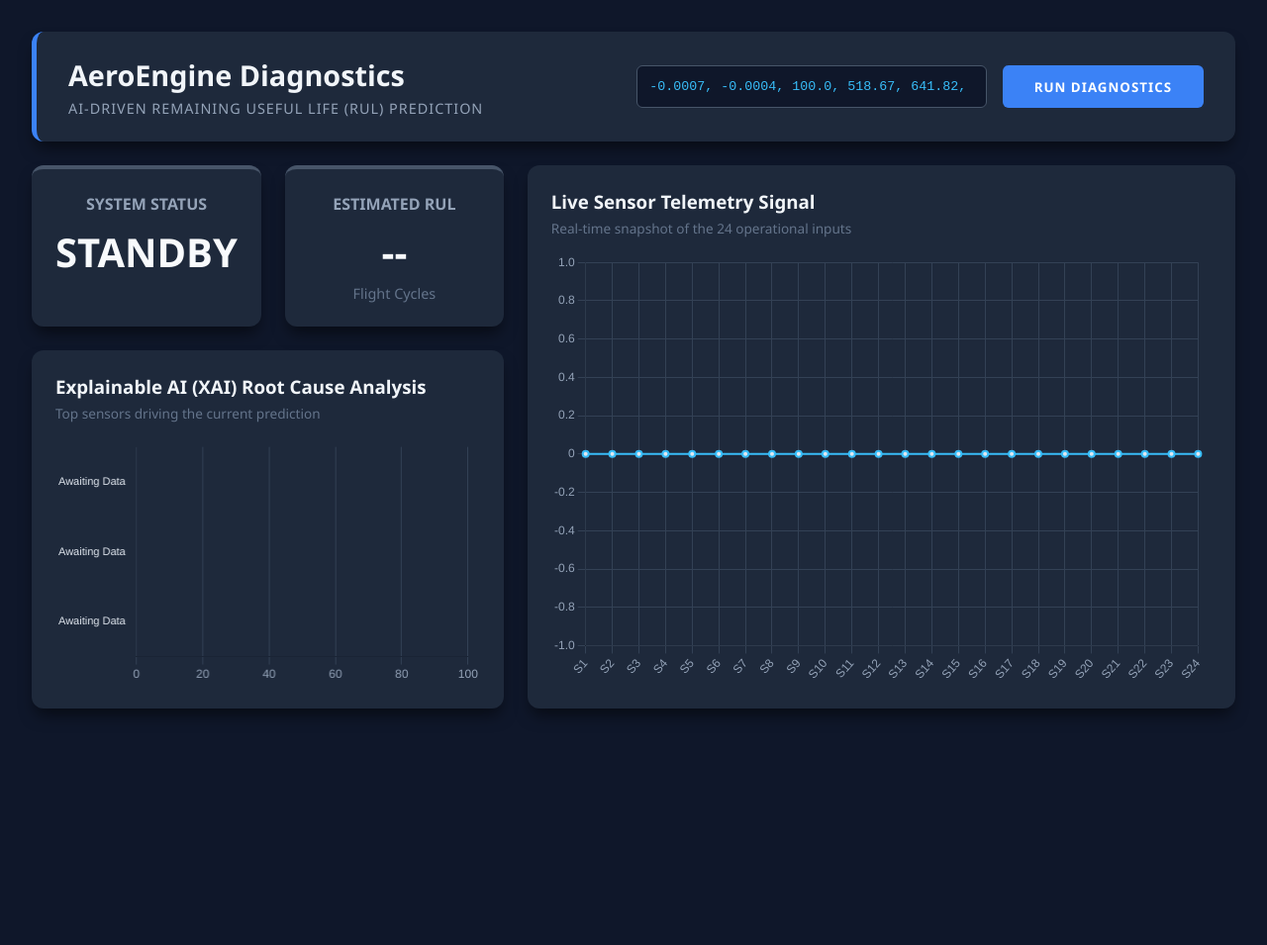
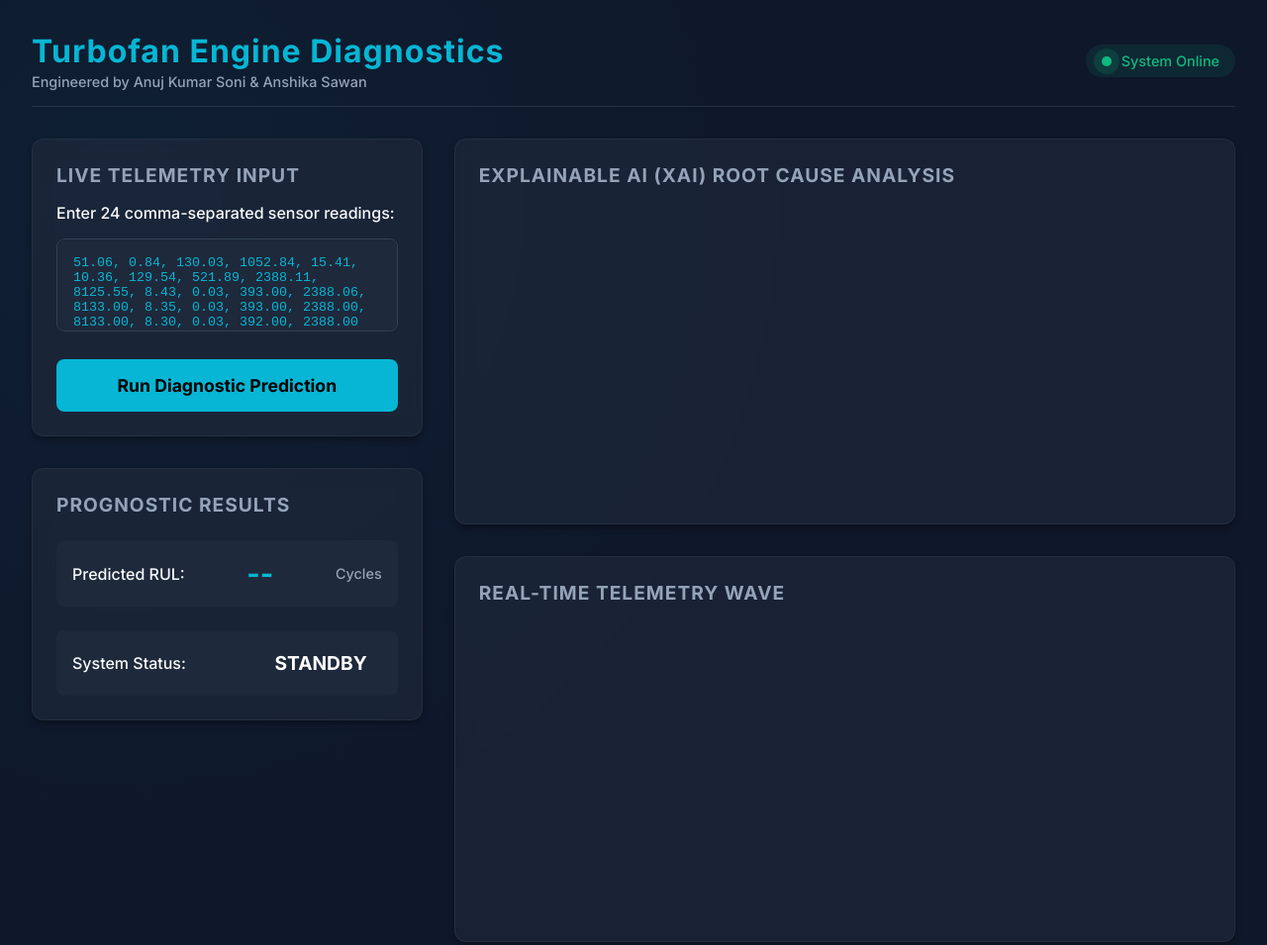
Before and after one commit to AnujKSoni/major_proejct, a plain HTML site: page frontend/index.html in a window 1280 px wide. Shown: the whole page at 99% size. Before the commit the page ends 800 px from the top, so only its background shows below. Drawn offline with nearby package versions, Linux system fonts and the light colour scheme.

Commit message:
final commit

```diff
--- a/frontend/index.html
+++ b/frontend/index.html
@@ -3,70 +3,69 @@
 <head>
     <meta charset="UTF-8">
     <meta name="viewport" content="width=device-width, initial-scale=1.0">
-    <title>Enterprise Predictive Maintenance</title>
-    <!-- Import Chart.js for dynamic graphs -->
+    <title>Turbofan Predictive Maintenance</title>
+    <link rel="stylesheet" href="styles.css">
+    <!-- Google Fonts for a modern tech look -->
+    <link href="https://fonts.googleapis.com/css2?family=Inter:wght@300;500;700&display=swap" rel="stylesheet">
+    <!-- Chart.js CDN -->
     <script src="https://cdn.jsdelivr.net/npm/chart.js"></script>
-    <link rel="stylesheet" href="styles.css">
 </head>
 <body>
     <div class="dashboard-container">
-
-        <header class="dashboard-header">
-            <div>
-                <h1>AeroEngine Diagnostics</h1>
-                <p class="subtitle">AI-Driven Remaining Useful Life (RUL) Prediction</p>
+        <header>
+            <div class="header-titles">
+                <h1>Turbofan Engine Diagnostics</h1>
+                <p class="subtitle">Engineered by Anuj Kumar Soni & Anshika Sawan</p>
             </div>
-            <div class="header-controls">
-                <input type="text" id="sensorData" placeholder="Paste 24 comma-separated sensor values...">
-                <button id="predictBtn">Run Diagnostics</button>
+            <div class="status-indicator">
+                <span class="pulse-dot"></span>
+                System Online
             </div>
         </header>
 
-        <!-- Status Bar -->
-        <div id="loading" class="hidden alert-box info">Processing AI Telemetry...</div>
-        <div id="error" class="hidden alert-box danger"></div>
+        <main class="grid-layout">
+            <!-- Left Column: Input and Results -->
+            <section class="control-panel">
+                <div class="card input-card">
+                    <h2>Live Telemetry Input</h2>
+                    <p>Enter 24 comma-separated sensor readings:</p>
+                    <!-- Pre-filled with dummy data for easy testing -->
+                    <textarea id="sensorData" rows="4">51.06, 0.84, 130.03, 1052.84, 15.41, 10.36, 129.54, 521.89, 2388.11, 8125.55, 8.43, 0.03, 393.00, 2388.06, 8133.00, 8.35, 0.03, 393.00, 2388.00, 8133.00, 8.30, 0.03, 392.00, 2388.00</textarea>
+                    <button id="predictBtn" class="glow-on-hover">Run Diagnostic Prediction</button>
+                </div>
 
-        <div class="dashboard-grid">
-            <!-- Left Column: KPIs and XAI -->
-            <div class="left-column">
-
-                <!-- KPI Cards -->
-                <div class="kpi-grid">
-                    <div class="card kpi-card" id="statusCard">
-                        <h3>System Status</h3>
-                        <h2 id="statusValue" class="kpi-value">STANDBY</h2>
+                <div class="card result-card">
+                    <h2>Prognostic Results</h2>
+                    <div class="result-box">
+                        <span class="label">Predicted RUL:</span>
+                        <span id="rulValue" class="value">--</span> <span class="unit">Cycles</span>
                     </div>
-                    <div class="card kpi-card" id="rulCard">
-                        <h3>Estimated RUL</h3>
-                        <h2 id="rulValue" class="kpi-value">--</h2>
-                        <p class="unit">Flight Cycles</p>
+                    <div class="result-box">
+                        <span class="label">System Status:</span>
+                        <span id="statusValue" class="value badge">STANDBY</span>
                     </div>
                 </div>
+            </section>
 
-                <!-- Explainable AI Chart Area -->
+            <!-- Right Column: Visualizations -->
+            <section class="visualization-panel">
                 <div class="card chart-card">
-                    <h3>Explainable AI (XAI) Root Cause Analysis</h3>
-                    <p class="chart-desc">Top sensors driving the current prediction</p>
-                    <div class="canvas-container xai-container">
+                    <h2>Explainable AI (XAI) Root Cause Analysis</h2>
+                    <div class="canvas-container">
                         <canvas id="xaiChart"></canvas>
                     </div>
                 </div>
 
-            </div>
-
-            <!-- Right Column: Live Telemetry -->
-            <div class="right-column">
-                <div class="card chart-card full-height">
-                    <h3>Live Sensor Telemetry Signal</h3>
-                    <p class="chart-desc">Real-time snapshot of the 24 operational inputs</p>
-                    <div class="canvas-container telemetry-container">
+                <div class="card chart-card">
+                    <h2>Real-Time Telemetry Wave</h2>
+                    <div class="canvas-container">
                         <canvas id="telemetryChart"></canvas>
                     </div>
                 </div>
-            </div>
-        </div>
+            </section>
+        </main>
+    </div>
 
-    </div>
     <script src="script.js"></script>
 </body>
 </html>
--- a/frontend/script.js
+++ b/frontend/script.js
@@ -1,102 +1,92 @@
+// Chart instances to prevent canvas overlap glitches
 let telemetryChartInstance = null;
 let xaiChartInstance = null;
 
-// Helper to init charts on page load
-document.addEventListener("DOMContentLoaded", () => {
-    // Corrected 24-feature array for easy demoing
-    const sampleInput = "-0.0007, -0.0004, 100.0, 518.67, 641.82, 1589.70, 1400.60, 14.62, 21.61, 554.36, 2388.06, 9046.19, 1.30, 47.47, 521.66, 2388.02, 8138.62, 8.4195, 0.03, 392, 2388, 100.00, 39.06, 23.419";
-    document.getElementById('sensorData').value = sampleInput;
+document.getElementById('predictBtn').addEventListener('click', async () => {
+    const btn = document.getElementById('predictBtn');
+    const dataInput = document.getElementById('sensorData').value;
+    const features = dataInput.split(',').map(val => parseFloat(val.trim()));
 
-    // Draw empty placeholder charts
-    drawTelemetryChart(Array(24).fill(0));
-    drawXaiChart(["Awaiting Data", "Awaiting Data", "Awaiting Data"], [0, 0, 0]);
-});
+    // --- IMPORTANT: UPDATE THIS URL ---
+    // Change this to your current Ngrok HTTPS forwarding URL
+    const API_URL = 'https://YOUR_NGROK_URL_HERE.ngrok-free.app/predict';
 
-document.getElementById('predictBtn').addEventListener('click', async () => {
-    const dataInput = document.getElementById('sensorData').value;
-    const errorDiv = document.getElementById('error');
-    const loadingDiv = document.getElementById('loading');
+    if (features.length !== 24 || features.includes(NaN)) {
+        alert("Error: Please provide exactly 24 valid numerical sensor readings.");
+        return;
+    }
 
-    errorDiv.classList.add('hidden');
-    loadingDiv.classList.remove('hidden');
+    // UI Loading State
+    btn.innerText = "Analyzing Telemetry...";
+    btn.disabled = true;
 
     try {
-        const features = dataInput.split(',').map(val => parseFloat(val.trim()));
-        if (features.length !== 24 || features.some(isNaN)) {
-            throw new Error("Invalid Input: Please enter exactly 24 numerical values.");
-        }
-
-        // Draw the telemetry wave immediately
-        drawTelemetryChart(features);
-
-        // Fetch from Backend (CHANGE THIS URL IF USING NGROK FOR PRESENTATION)
-        const response = await fetch('http://localhost:8000/predict', {
+        const response = await fetch(API_URL, {
             method: 'POST',
             headers: { 'Content-Type': 'application/json' },
             body: JSON.stringify({ features: features })
         });
 
+        if (!response.ok) throw new Error("Network response was not ok");
+
         const result = await response.json();
-        if (!response.ok) throw new Error(result.detail || "API Communication Error");
 
-        // --- UPDATE KPI CARDS ---
+        // Update DOM Text
         document.getElementById('rulValue').innerText = result.predicted_RUL;
-        document.getElementById('statusValue').innerText = result.status.toUpperCase();
 
-        const statusCard = document.getElementById('statusCard');
-        const rulCard = document.getElementById('rulCard');
+        // Update Status Badge Color
+        const statusEl = document.getElementById('statusValue');
+        statusEl.innerText = result.status.toUpperCase();
 
-        statusCard.className = 'card kpi-card'; rulCard.className = 'card kpi-card';
-        if (result.status === 'Healthy') {
-            statusCard.classList.add('status-healthy'); rulCard.classList.add('status-healthy');
-        } else if (result.status === 'Warning') {
-            statusCard.classList.add('status-warning'); rulCard.classList.add('status-warning');
+        if (result.status === "Healthy") {
+            statusEl.style.backgroundColor = "rgba(16, 185, 129, 0.2)";
+            statusEl.style.color = "#10b981";
+        } else if (result.status === "Warning") {
+            statusEl.style.backgroundColor = "rgba(245, 158, 11, 0.2)";
+            statusEl.style.color = "#f59e0b";
         } else {
-            statusCard.classList.add('status-critical'); rulCard.classList.add('status-critical');
+            statusEl.style.backgroundColor = "rgba(239, 68, 68, 0.2)";
+            statusEl.style.color = "#ef4444";
         }
 
-        // --- UPDATE XAI CHART ---
+        // Draw the Charts
+        drawTelemetryChart(features);
+
         const xaiLabels = result.top_driving_factors.map(f => f.sensor);
-        const xaiData = result.top_driving_factors.map(f => f.impact_percentage);
+        const xaiData = result.top_driving_factors.map(f => f.impact);
+        drawXaiChart(xaiLabels, xaiData);
 
-        // Determine bar color based on engine status
-        let barColor = 'rgba(56, 189, 248, 0.8)'; // default blue
-        if (result.status === 'Warning') barColor = 'rgba(251, 191, 36, 0.8)'; // yellow
-        if (result.status === 'Critical') barColor = 'rgba(239, 68, 68, 0.8)'; // red
-
-        drawXaiChart(xaiLabels, xaiData, barColor);
-
-        loadingDiv.classList.add('hidden');
-
-    } catch (err) {
-        loadingDiv.classList.add('hidden');
-        errorDiv.innerText = err.message;
-        errorDiv.classList.remove('hidden');
+    } catch (error) {
+        console.error("API Communication Error:", error);
+        alert("Failed to connect to the backend. Is Ngrok running?");
+    } finally {
+        // Reset Button
+        btn.innerText = "Run Diagnostic Prediction";
+        btn.disabled = false;
     }
 });
 
-// --- Chart.js Drawing Functions ---
+// Render the 24-sensor wave
+function drawTelemetryChart(features) {
+    const ctx = document.getElementById('telemetryChart').getContext('2d');
 
-function drawTelemetryChart(dataArray) {
-    const ctx = document.getElementById('telemetryChart').getContext('2d');
+    // Destroy previous chart if it exists to prevent overlap
+    if (telemetryChartInstance) telemetryChartInstance.destroy();
+
     const labels = Array.from({length: 24}, (_, i) => `S${i+1}`);
-
-    if (telemetryChartInstance) telemetryChartInstance.destroy();
 
     telemetryChartInstance = new Chart(ctx, {
         type: 'line',
         data: {
             labels: labels,
             datasets: [{
-                label: 'Raw Sensor Telemetry',
-                data: dataArray,
-                borderColor: '#38bdf8',
-                backgroundColor: 'rgba(56, 189, 248, 0.1)',
+                label: 'Normalized Sensor Output',
+                data: features,
+                borderColor: '#06b6d4',
+                backgroundColor: 'rgba(6, 182, 212, 0.1)',
                 borderWidth: 2,
-                pointRadius: 3,
-                pointBackgroundColor: '#e2e8f0',
                 fill: true,
-                tension: 0.3 // Makes the line smooth and wave-like
+                tension: 0.4
             }]
         },
         options: {
@@ -104,14 +94,15 @@ function drawTelemetryChart(dataArray) {
             maintainAspectRatio: false,
             plugins: { legend: { display: false } },
             scales: {
-                x: { grid: { color: '#334155' }, ticks: { color: '#94a3b8' } },
-                y: { grid: { color: '#334155' }, ticks: { color: '#94a3b8' } }
+                y: { grid: { color: 'rgba(255,255,255,0.05)' }, ticks: { color: '#94a3b8' } },
+                x: { grid: { display: false }, ticks: { color: '#94a3b8' } }
             }
         }
     });
 }
 
-function drawXaiChart(labels, dataArray, barColor = 'rgba(56, 189, 248, 0.8)') {
+// Render the Root Cause Analysis Bar Chart
+function drawXaiChart(labels, data) {
     const ctx = document.getElementById('xaiChart').getContext('2d');
 
     if (xaiChartInstance) xaiChartInstance.destroy();
@@ -122,8 +113,12 @@ function drawXaiChart(labels, dataArray, barColor = 'rgba(56, 189, 248, 0.8)') {
             labels: labels,
             datasets: [{
                 label: 'Impact Factor (%)',
-                data: dataArray,
-                backgroundColor: barColor,
+                data: data,
+                backgroundColor: [
+                    'rgba(239, 68, 68, 0.8)',  // Red for highest impact
+                    'rgba(245, 158, 11, 0.8)', // Orange
+                    'rgba(16, 185, 129, 0.8)'  // Green
+                ],
                 borderRadius: 4
             }]
         },
@@ -133,8 +128,8 @@ function drawXaiChart(labels, dataArray, barColor = 'rgba(56, 189, 248, 0.8)') {
             maintainAspectRatio: false,
             plugins: { legend: { display: false } },
             scales: {
-                x: { grid: { color: '#334155' }, ticks: { color: '#94a3b8' }, max: 100 },
-                y: { grid: { display: false }, ticks: { color: '#e2e8f0', font: { size: 11 } } }
+                y: { grid: { display: false }, ticks: { color: '#f8fafc', font: { size: 11 } } },
+                x: { grid: { color: 'rgba(255,255,255,0.05)' }, ticks: { color: '#94a3b8' }, max: 100 }
             }
         }
     });
--- a/frontend/styles.css
+++ b/frontend/styles.css
@@ -1,95 +1,183 @@
-* { box-sizing: border-box; font-family: 'Segoe UI', Tahoma, Geneva, Verdana, sans-serif; }
+:root {
+    --bg-color: #0f172a;
+    --card-bg: rgba(30, 41, 59, 0.7);
+    --primary-cyan: #06b6d4;
+    --text-main: #f8fafc;
+    --text-muted: #94a3b8;
+    --healthy: #10b981;
+    --warning: #f59e0b;
+    --critical: #ef4444;
+}
+
+* {
+    box-sizing: border-box;
+    margin: 0;
+    padding: 0;
+    font-family: 'Inter', sans-serif;
+}
 
 body {
-    margin: 0; padding: 2rem;
-    background-color: #0f172a; /* Dark tech background */
-    color: #f8fafc;
-    overflow-x: hidden;
+    background-color: var(--bg-color);
+    color: var(--text-main);
+    background-image: radial-gradient(circle at 10% 20%, rgba(6, 182, 212, 0.05) 0%, transparent 50%);
+    min-height: 100vh;
 }
 
 .dashboard-container {
     max-width: 1400px;
     margin: 0 auto;
-    display: flex;
-    flex-direction: column;
-    gap: 1.5rem;
+    padding: 2rem;
 }
 
-.dashboard-header {
-    background: #1e293b;
-    padding: 1.5rem 2rem;
-    border-radius: 12px;
+header {
     display: flex;
     justify-content: space-between;
     align-items: center;
-    border-left: 5px solid #3b82f6;
-    box-shadow: 0 10px 15px -3px rgba(0, 0, 0, 0.5);
+    margin-bottom: 2rem;
+    border-bottom: 1px solid rgba(255, 255, 255, 0.1);
+    padding-bottom: 1rem;
 }
 
-h1 { margin: 0; font-size: 1.8rem; color: #f1f5f9; }
-.subtitle { margin: 5px 0 0 0; color: #94a3b8; font-size: 0.9rem; text-transform: uppercase; letter-spacing: 1px; }
-
-.header-controls { display: flex; gap: 1rem; width: 50%; }
-input {
-    flex: 1; padding: 0.8rem; border-radius: 6px; border: 1px solid #475569;
-    background: #0f172a; color: #38bdf8; font-family: monospace;
-}
-button {
-    padding: 0.8rem 2rem; border-radius: 6px; border: none;
-    background: #3b82f6; color: white; font-weight: bold; cursor: pointer;
-    text-transform: uppercase; letter-spacing: 1px; transition: 0.3s;
-}
-button:hover { background: #2563eb; box-shadow: 0 0 15px rgba(59, 130, 246, 0.5); }
-
-/* Alerts */
-.alert-box { padding: 1rem; border-radius: 6px; font-weight: bold; text-align: center; }
-.info { background: #1e3a8a; color: #bfdbfe; border: 1px solid #3b82f6; }
-.danger { background: #7f1d1d; color: #fecaca; border: 1px solid #ef4444; }
-.hidden { display: none !important; }
-
-/* Dashboard Grid */
-.dashboard-grid {
-    display: grid;
-    grid-template-columns: 1fr 1.5fr; /* Left side smaller, right side larger */
-    gap: 1.5rem;
+.header-titles h1 {
+    font-size: 2rem;
+    font-weight: 700;
+    letter-spacing: 1px;
+    color: var(--primary-cyan);
 }
 
-.left-column { display: flex; flex-direction: column; gap: 1.5rem; }
-.right-column { display: flex; flex-direction: column; }
+.subtitle {
+    color: var(--text-muted);
+    font-size: 0.9rem;
+    margin-top: 0.2rem;
+}
 
-/* Cards */
+.status-indicator {
+    display: flex;
+    align-items: center;
+    gap: 10px;
+    font-size: 0.9rem;
+    color: var(--healthy);
+    background: rgba(16, 185, 129, 0.1);
+    padding: 8px 16px;
+    border-radius: 20px;
+}
+
+.pulse-dot {
+    width: 10px;
+    height: 10px;
+    background-color: var(--healthy);
+    border-radius: 50%;
+    animation: pulse 1.5s infinite;
+}
+
+@keyframes pulse {
+    0% { box-shadow: 0 0 0 0 rgba(16, 185, 129, 0.7); }
+    70% { box-shadow: 0 0 0 10px rgba(16, 185, 129, 0); }
+    100% { box-shadow: 0 0 0 0 rgba(16, 185, 129, 0); }
+}
+
+.grid-layout {
+    display: grid;
+    grid-template-columns: 1fr 2fr;
+    gap: 2rem;
+}
+
 .card {
-    background: #1e293b;
+    background: var(--card-bg);
+    backdrop-filter: blur(10px);
+    border: 1px solid rgba(255, 255, 255, 0.05);
     border-radius: 12px;
     padding: 1.5rem;
-    box-shadow: 0 10px 15px -3px rgba(0, 0, 0, 0.5);
+    margin-bottom: 2rem;
+    box-shadow: 0 4px 6px rgba(0, 0, 0, 0.3);
 }
 
-.kpi-grid { display: grid; grid-template-columns: 1fr 1fr; gap: 1.5rem; }
+.card h2 {
+    font-size: 1.2rem;
+    margin-bottom: 1rem;
+    color: var(--text-muted);
+    text-transform: uppercase;
+    letter-spacing: 1px;
+}
 
-.kpi-card { text-align: center; border-top: 4px solid #475569; transition: 0.3s; }
-.kpi-card h3 { margin: 0 0 10px 0; color: #94a3b8; font-size: 1rem; text-transform: uppercase; }
-.kpi-value { margin: 0; font-size: 2.5rem; font-weight: 800; }
-.unit { margin: 5px 0 0 0; color: #64748b; font-size: 0.9rem; }
+textarea {
+    width: 100%;
+    background: #1e293b;
+    border: 1px solid #334155;
+    color: var(--primary-cyan);
+    padding: 1rem;
+    border-radius: 8px;
+    font-family: monospace;
+    resize: none;
+    margin-top: 1rem;
+    margin-bottom: 1.5rem;
+}
 
-/* Dynamic Status Colors */
-.status-healthy { border-top-color: #10b981; }
-.status-healthy .kpi-value { color: #34d399; }
-.status-warning { border-top-color: #f59e0b; }
-.status-warning .kpi-value { color: #fbbf24; }
-.status-critical { border-top-color: #ef4444; box-shadow: 0 0 20px rgba(239, 68, 68, 0.2); }
-.status-critical .kpi-value { color: #f87171; }
+textarea:focus {
+    outline: none;
+    border-color: var(--primary-cyan);
+}
 
-/* Charts */
-.chart-card h3 { margin: 0; color: #f1f5f9; }
-.chart-desc { margin: 5px 0 15px 0; color: #64748b; font-size: 0.85rem; }
-.full-height { height: 100%; display: flex; flex-direction: column; }
-.canvas-container { position: relative; width: 100%; flex-grow: 1; }
-.xai-container { min-height: 250px; }
-.telemetry-container { min-height: 400px; }
+button {
+    width: 100%;
+    padding: 1rem;
+    border: none;
+    border-radius: 8px;
+    background-color: var(--primary-cyan);
+    color: #000;
+    font-weight: 700;
+    font-size: 1.1rem;
+    cursor: pointer;
+    transition: all 0.3s ease;
+}
 
-@media (max-width: 1024px) {
-    .dashboard-grid { grid-template-columns: 1fr; }
-    .header-controls { width: 100%; }
-    .dashboard-header { flex-direction: column; gap: 1rem; align-items: flex-start; }
+button:hover {
+    background-color: #0891b2;
+    box-shadow: 0 0 15px rgba(6, 182, 212, 0.5);
 }
+
+button:disabled {
+    background-color: var(--text-muted);
+    cursor: not-allowed;
+    box-shadow: none;
+}
+
+.result-box {
+    display: flex;
+    justify-content: space-between;
+    align-items: center;
+    margin-top: 1.5rem;
+    padding: 1rem;
+    background: #1e293b;
+    border-radius: 8px;
+}
+
+.value {
+    font-size: 1.8rem;
+    font-weight: 700;
+    color: var(--primary-cyan);
+}
+
+.unit {
+    font-size: 0.9rem;
+    color: var(--text-muted);
+}
+
+.badge {
+    font-size: 1.2rem;
+    padding: 5px 15px;
+    border-radius: 6px;
+    color: #fff;
+}
+
+.canvas-container {
+    position: relative;
+    height: 300px;
+    width: 100%;
+}
+
+@media (max-width: 900px) {
+    .grid-layout {
+        grid-template-columns: 1fr;
+    }
+}
```
